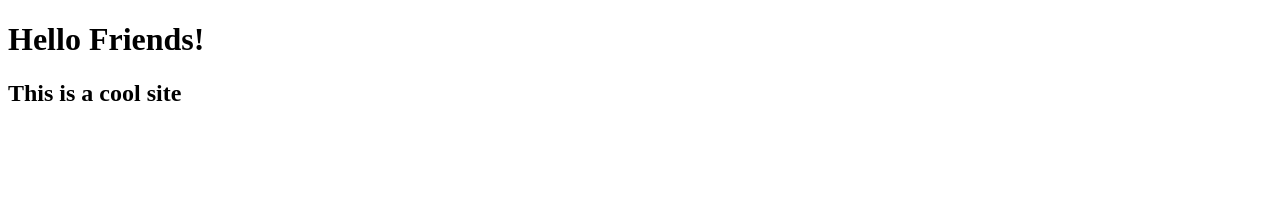
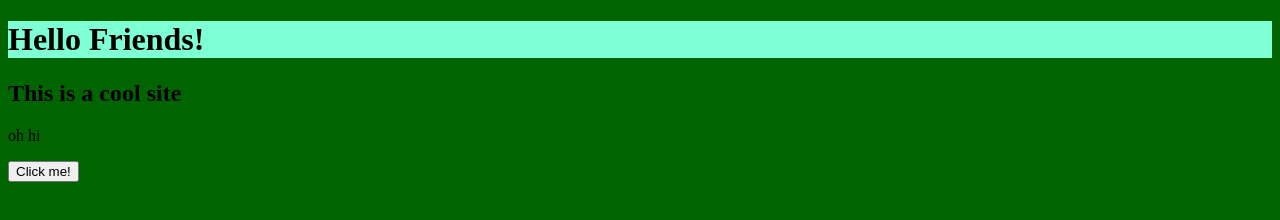
Before and after one commit to KylerJung/supreme-octo-guide, a plain HTML site: page index.html in a window 1280 px wide. Drawn offline with Linux system fonts and the light colour scheme.

Commit message:
added a button + paragraph, also css background color

```diff
--- a/index.html
+++ b/index.html
@@ -5,9 +5,12 @@
   <meta http-equiv="X-UA-Compatible" content="IE=edge">
   <meta name="viewport" content="width=device-width, initial-scale=1.0">
   <title>Document</title>
+  <link rel="stylesheet" href="./style.css">
 </head>
 <body>
   <h1>Hello Friends!</h1>
   <h2>This is a cool site</h2>
+  <p>oh hi</p>
+  <button>Click me!</button>
 </body>
 </html>
--- a/style.css
+++ b/style.css
@@ -1,3 +1,7 @@
 h1 {
   background-color: aquamarine;
 }
+
+body {
+  background-color: darkgreen;
+}
```
